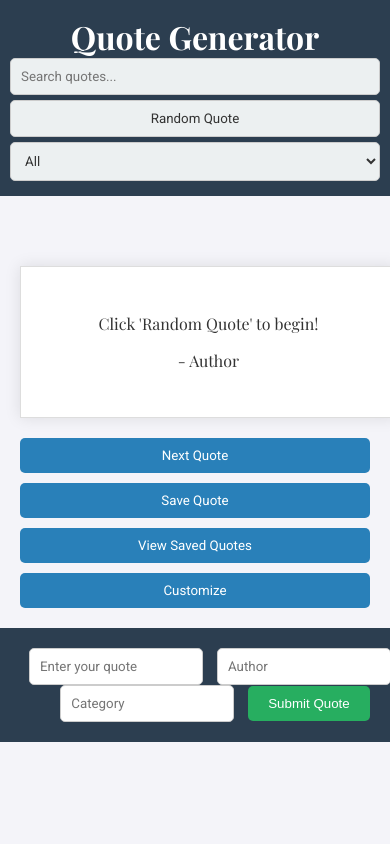
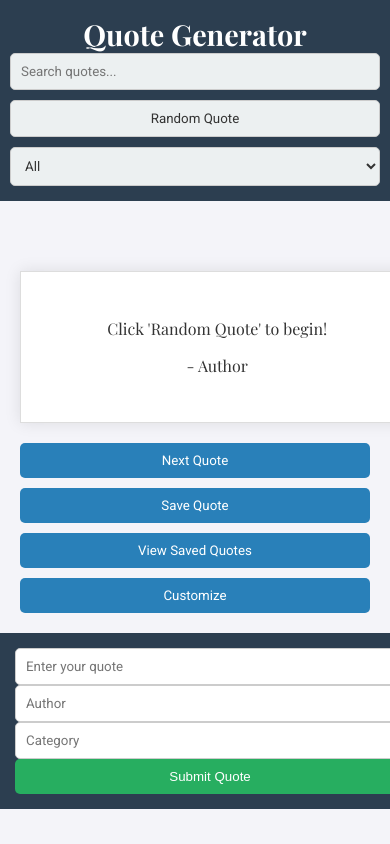
Before and after one commit to anand-kumar-mahto/Quote-Generator-, a plain HTML site: page Quote Generator/index.html in a window 390 px wide. Shown: the top 844 px of the page. Drawn offline with nearby package versions, Linux system fonts and the light colour scheme.

Commit message:
style.css

```diff
--- a/Quote Generator/style.css
+++ b/Quote Generator/style.css
@@ -36,6 +36,9 @@ nav input, nav button, nav select {
     color: #333333;
     transition: background-color 0.3s, color 0.3s, border-color 0.3s;
     font-family: 'Roboto', sans-serif;
+    max-width: 100%;
+    width: 100%;
+    box-sizing: border-box;
 }
 
 nav button:hover, nav select:hover, nav input:focus {
@@ -113,9 +116,25 @@ footer button:hover {
     background-color: #2ecc71;
 }
 
-@media screen and (max-width: 600px) {
+/* Media Queries */
+@media screen and (max-width: 1024px) {
+    #quote-display, #saved-quotes-list, #theme-select-container {
+        width: 80%;
+    }
+
+    header h1 {
+        font-size: 2.2em;
+    }
+}
+
+@media screen and (max-width: 768px) {
     #quote-display, #saved-quotes-list, #theme-select-container {
         width: 90%;
+    }
+
+    nav {
+        flex-direction: column;
+        gap: 10px;
     }
 
     footer {
@@ -126,13 +145,9 @@ footer button:hover {
         font-size: 2em;
     }
 
-    nav {
-        flex-direction: column;
-        gap: 5px;
-    }
-
     #buttons {
         flex-direction: column;
+        gap: 10px;
     }
 
     #buttons button {
@@ -140,6 +155,29 @@ footer button:hover {
     }
 }
 
+@media screen and (max-width: 600px) {
+    #quote-display, #saved-quotes-list, #theme-select-container {
+        width: 95%;
+    }
+
+    footer {
+        padding: 15px;
+    }
+
+    header h1 {
+        font-size: 1.8em;
+    }
+
+    nav input, nav button, nav select, footer input, footer button {
+        width: 100%;
+    }
+
+    #buttons button {
+        width: 100%;
+    }
+}
+
+/* Saved Quotes and Theme Selection Containers */
 #saved-quotes-list {
     margin-top: 20px;
     padding: 20px;
```
